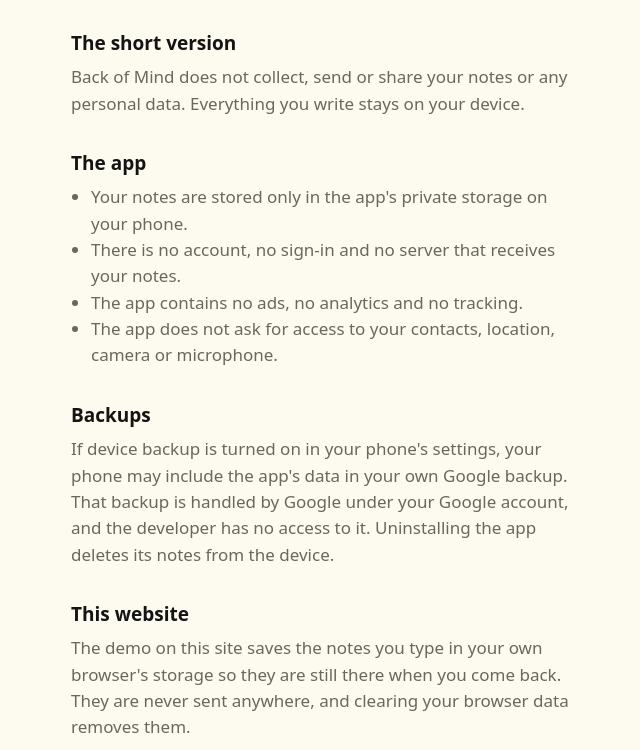
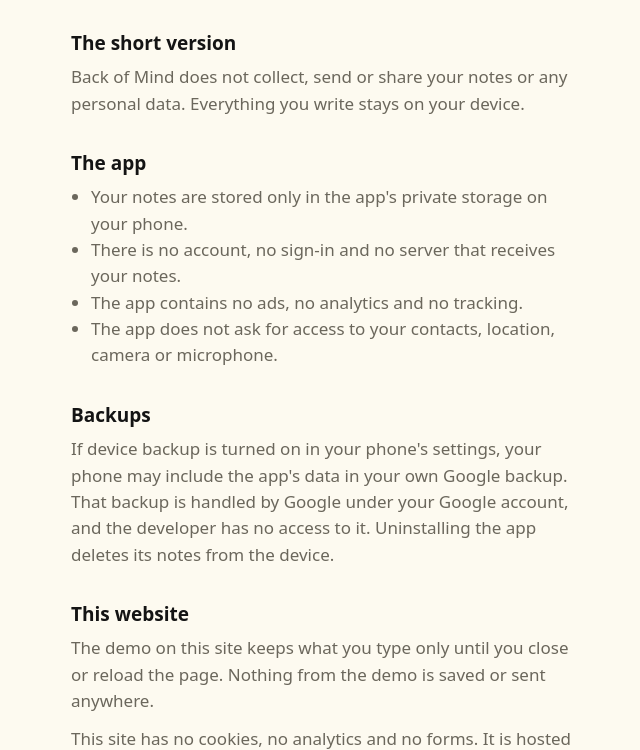
Before and after one commit to jay2theR-O-C/backofmind, a plain HTML site: page privacy.html in a window 1280 px wide. Shown: the part 163-913 px from the top of the page, without its empty margins (313-953 px from the left). Drawn offline with Linux system fonts and the light colour scheme.

Commit message:
Add files via upload

```diff
--- a/privacy.html
+++ b/privacy.html
@@ -29,7 +29,7 @@
   <p>If device backup is turned on in your phone's settings, your phone may include the app's data in your own Google backup. That backup is handled by Google under your Google account, and the developer has no access to it. Uninstalling the app deletes its notes from the device.</p>
 
   <h2>This website</h2>
-  <p>The demo on this site saves the notes you type in your own browser's storage so they are still there when you come back. They are never sent anywhere, and clearing your browser data removes them.</p>
+  <p>The demo on this site keeps what you type only until you close or reload the page. Nothing from the demo is saved or sent anywhere.</p>
   <p>This site has no cookies, no analytics and no forms. It is hosted on GitHub Pages, and GitHub may log technical data such as visitor IP addresses to run and protect the service.</p>
 
   <h2>Shop and store links</h2>
```
Also changed, not shown: demo.html (+3 -0 lines).
